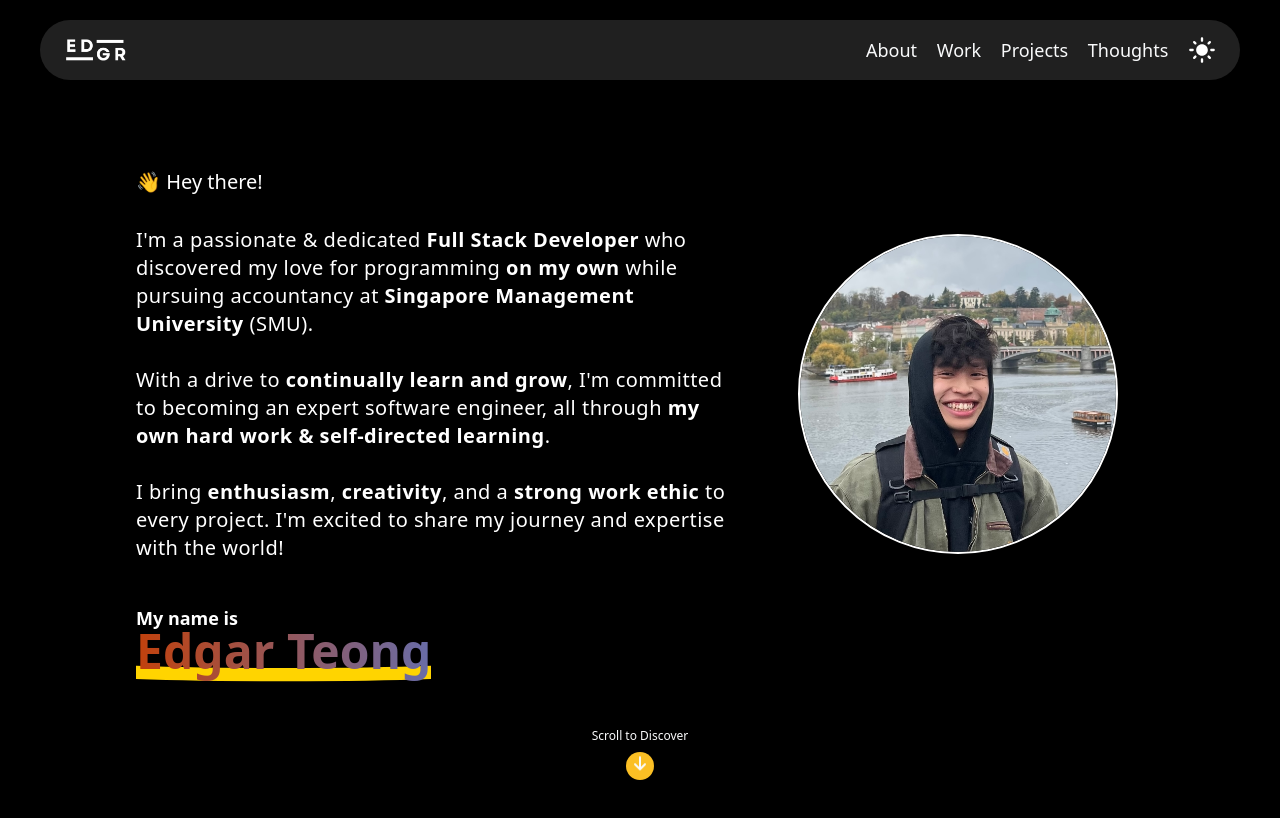
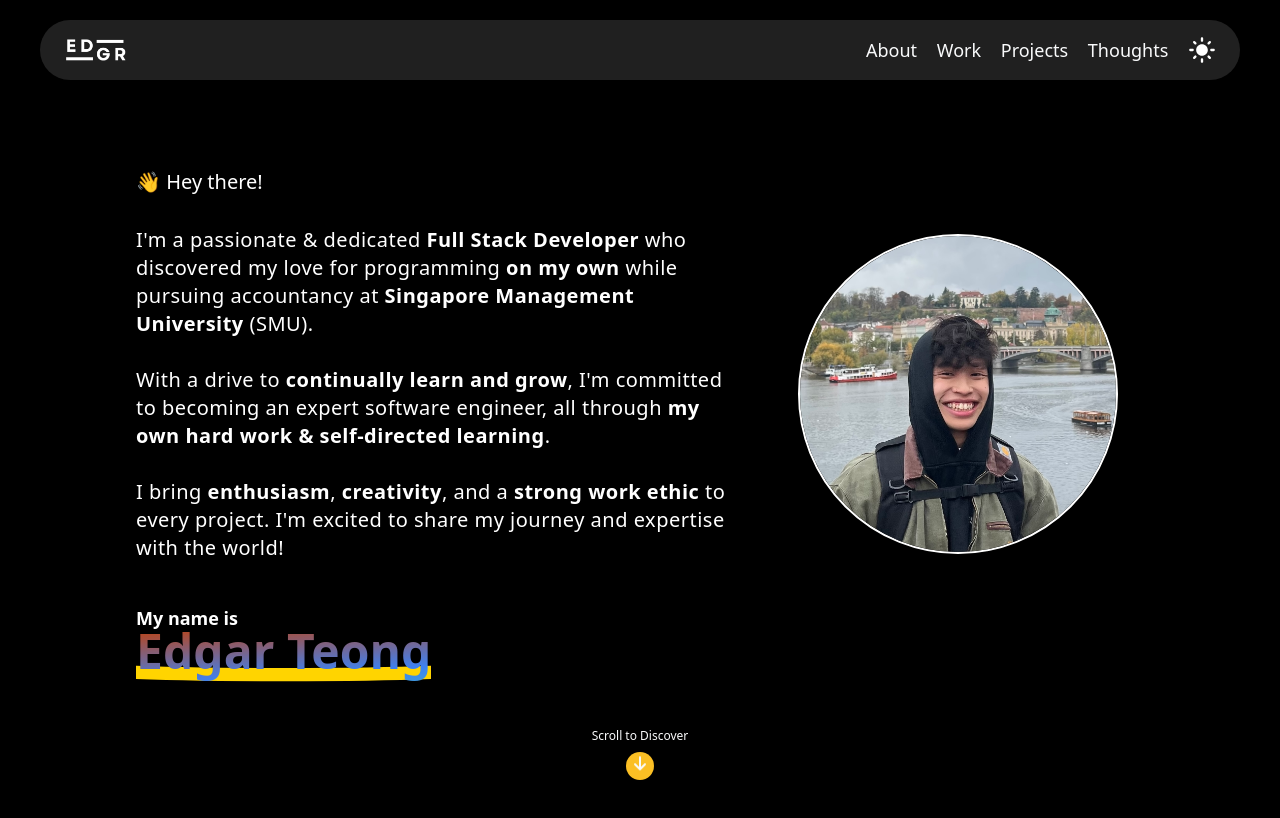
Before and after one commit to safarinexus/edgar-teong, a React (Vite) app: page / in a window 1280 px wide. Shown: the top 818 px of the page. Built offline with nearby package versions, Linux system fonts and the light colour scheme.

Commit message:
added animated gradient to text

```diff
--- a/src/components/Landing/Landing.tsx
+++ b/src/components/Landing/Landing.tsx
@@ -17,7 +17,7 @@ const Landing = () => {
 
             <p id="my-name-is" className="h-max text-lg font-semibold leading-none sm:col-start-1 sm:row-start-3 sm:col-span-2 mt-4 sm:mt-0">
                 My name is<br/>
-                <span className="inline-block relative h-[60px] text-5xl bg-gradient-to-r from-orange-700 via-blue-500 to-green-400 text-transparent bg-clip-text bg-300% animate-gradient">
+                <span className="inline-block relative h-[60px] text-5xl bg-gradient-to-br from-orange-700 via-blue-500 to-green-400 text-transparent bg-clip-text bg-300% animate-gradient">
                     Edgar Teong
                     <svg className="absolute -bottom-2 w-full scale-0 origin-left transition-transfor ease-out animate-highlight left-0 h-auto -z-10 transform translate-y-1/3 saturate-200" xmlns="http://www.w3.org/2000/svg" viewBox="0 0 200 20">
                         <path d="M0,5 C50,7 150,7 200,5" stroke="#F2CD02" fill="none" stroke-width="9" stroke-linecap="round"/>
```
